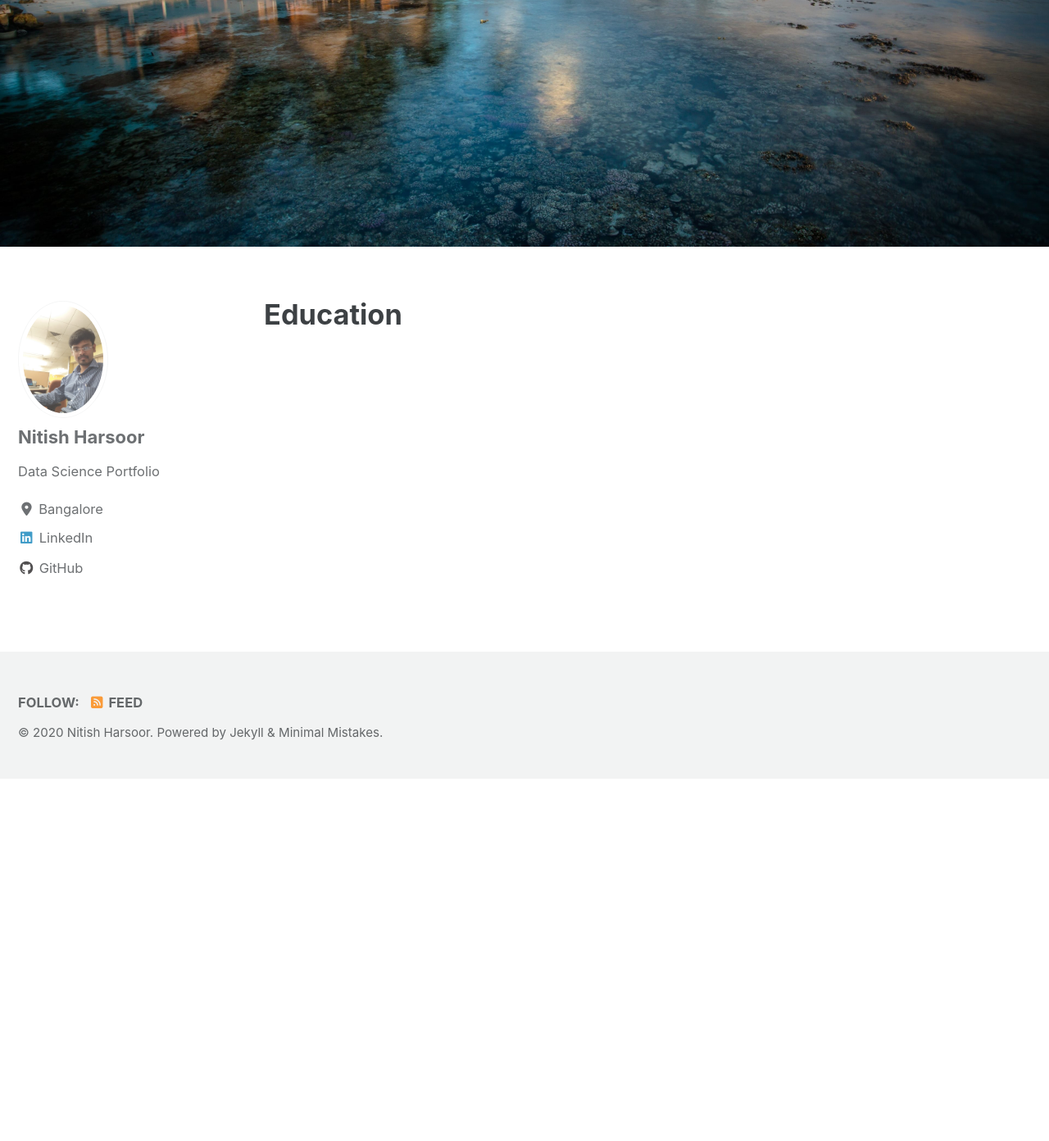
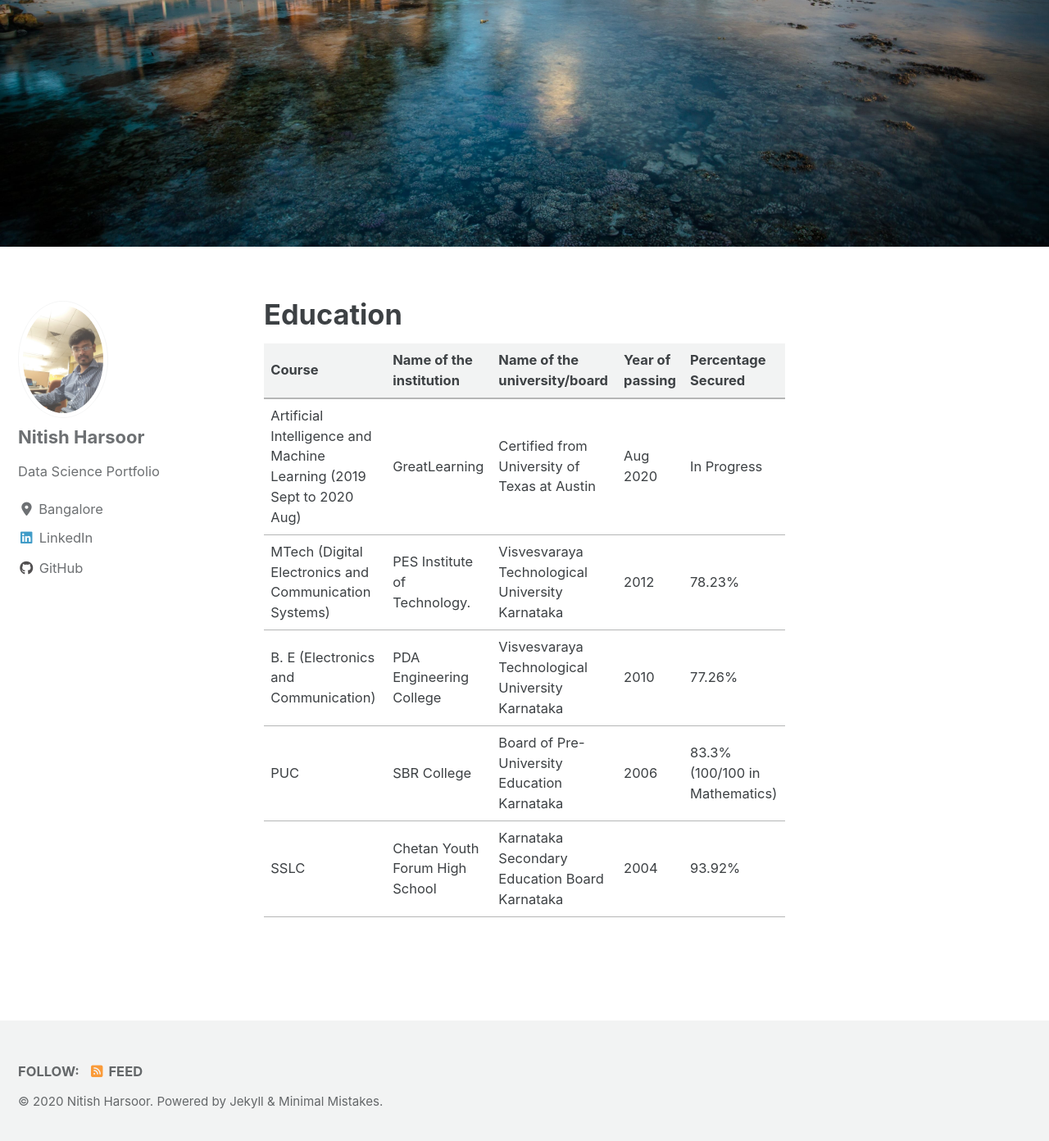
Before and after one commit to nitishkmr005/nitishkmr005.github.io, a Jekyll site: the page built from _pages/education.md, in a window 1280 px wide and 1400 px high, scrolled down 508 px. Shown: the top 1392 px of the window at 82% size. Built offline with Jekyll 4.4.1, drawn with Linux system fonts in a browser that asks for light colours; cached includes are drawn as plain includes; nearby versions of some CDN libraries; before the commit the page ends 1458 px from its top, so only the background shows below that; some of the changed text lies outside the part shown.

Commit message:
new changes

```diff
--- a/_config.yml
+++ b/_config.yml
@@ -16,7 +16,7 @@ minimal_mistakes_skin    : "default" # "air", "aqua", "contrast", "dark", "dirt"
 
 # Site Settings
 locale                   : "en-US"
-title                    : "Nitish Harsoor"
+title                    : "Portfolio"
 title_separator          : "-"
 subtitle                 : # site tagline that appears below site title in masthead
 name                     : "Nitish Harsoor"
--- a/_pages/education.md
+++ b/_pages/education.md
@@ -6,3 +6,16 @@ author_profile: true
 header:
    image: "/images/image.jpg"
 ---
+
+|Course	|Name of the institution	|Name of the university/board	|Year of passing	|Percentage Secured|
+|----------------------------------------------------------------------------------------------------|
+|Artificial Intelligence and Machine Learning (2019 Sept to 2020 Aug)	| GreatLearning	|Certified from University of Texas at Austin	|Aug 2020 |  In Progress |
+|------------------------------------------------------------------------------------------------------------------------------------------------------------|
+|MTech (Digital Electronics and Communication Systems)	|PES Institute of Technology.	|Visvesvaraya Technological University Karnataka	|2012|	78.23%|
+|-----------------------------------------------------------------------------------------------------------------------------------------------------|
+|B. E (Electronics and Communication)	|PDA Engineering College	|Visvesvaraya Technological University Karnataka	|2010|	77.26% |
+|--------------------------------------------------------------------------------------------------------------------------------|
+|PUC	| SBR College	| Board of Pre-University Education Karnataka	| 2006 |	83.3% (100/100 in Mathematics) |
+|----------------------------------------------------------------------------------------------------------|
+|SSLC	| Chetan Youth Forum High School |	Karnataka Secondary Education Board Karnataka	| 2004	|93.92% |
+|-------------------------------------------------------------------------------------------------------|
```
Also changed, not shown: _pages/myskills.md (+1 -1 lines).
